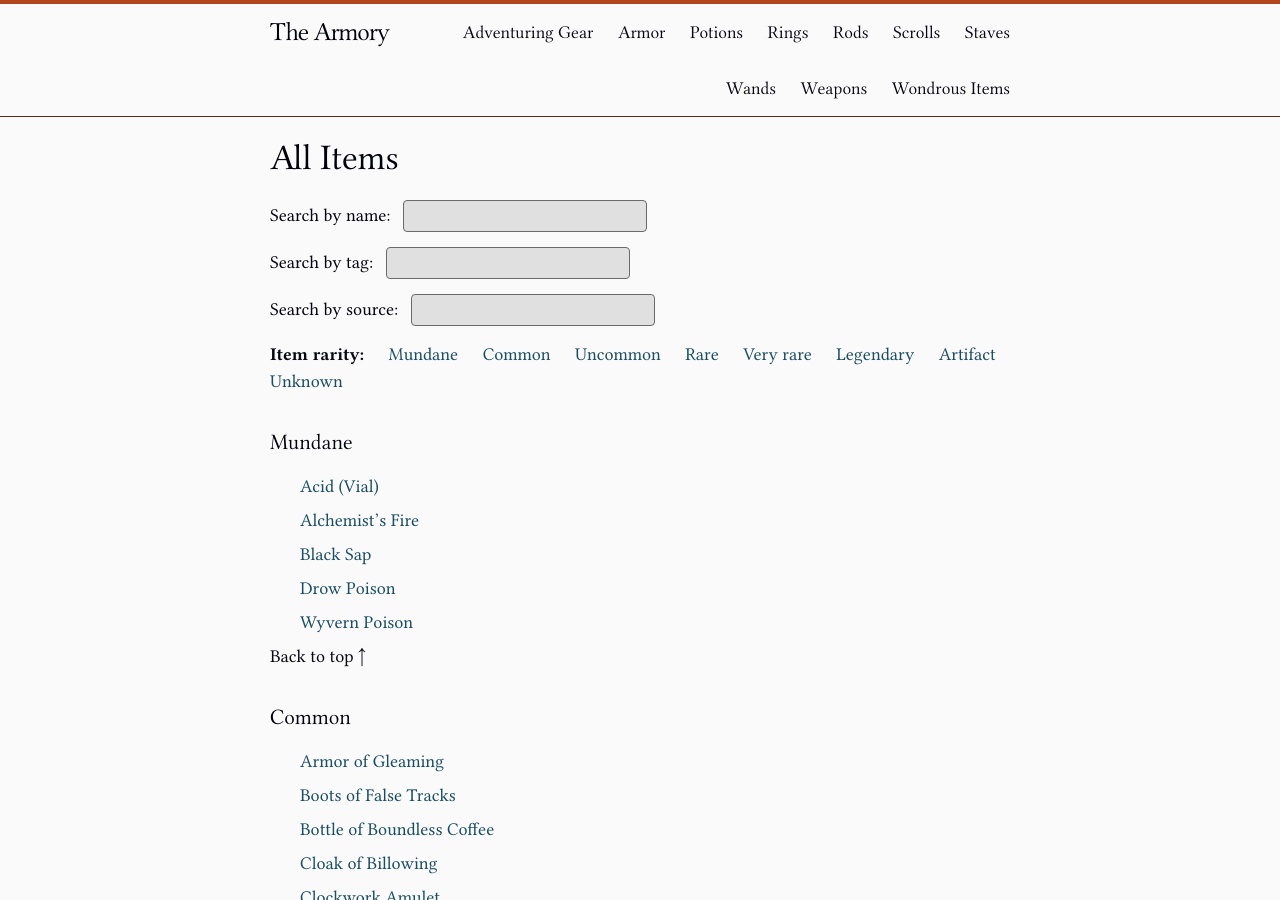
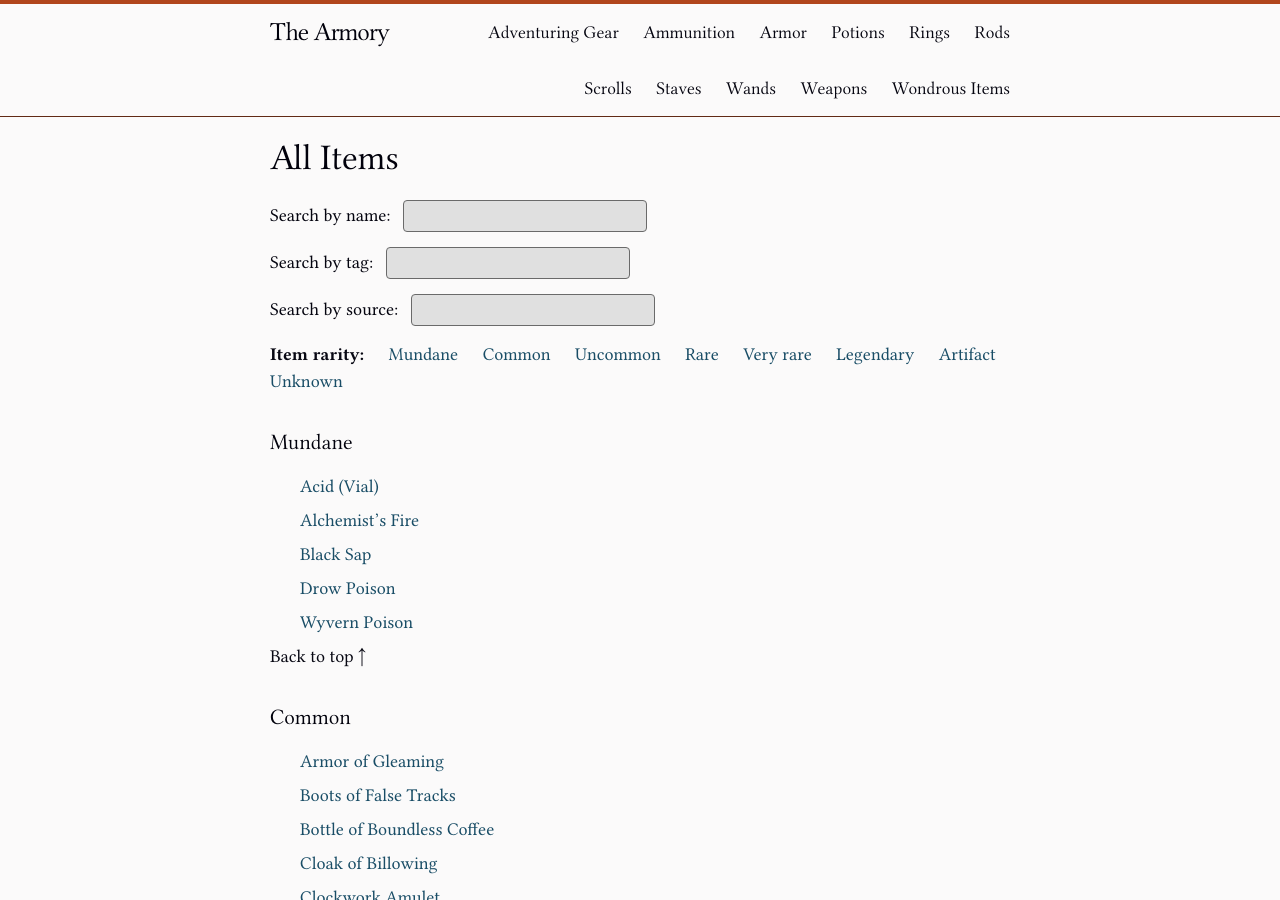
Before and after one commit to Traneptora/armory, a Jekyll site: the page built from index.html, in a window 1280 px wide and 900 px high. Built offline with Jekyll 4.4.1, drawn with Linux system fonts in a browser that asks for light colours.

Commit message:
data/types: add ammunition tag

```diff
--- a/_data/types.yml
+++ b/_data/types.yml
@@ -1,5 +1,7 @@
 - tag: adventuring-gear
   name: "Adventuring Gear"
+- tag: ammunition
+  name: "Ammunition"
 - tag: armor
   name: "Armor"
   subtags:
```
